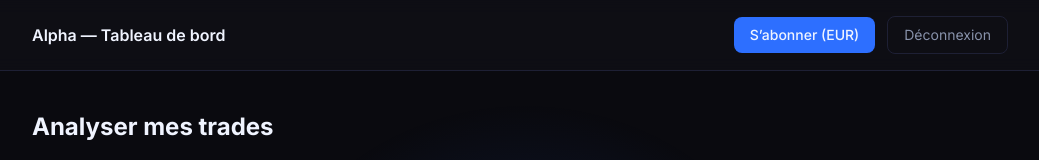
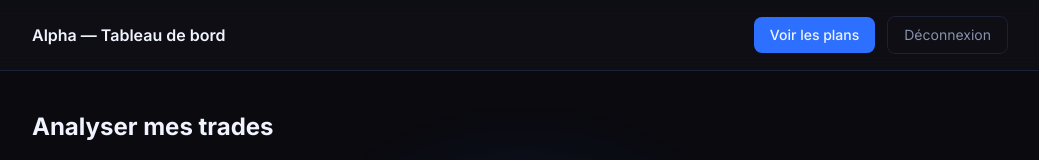
Before and after one commit to Sacha-10/alpha, a Next.js app: page /dashboard in a window 1280 px wide. Shown: the top 160 px of the page, without its empty margins (115-1154 px from the left). Built offline with nearby package versions, Linux system fonts and the light colour scheme.

Commit message:
feat: Stripe customer portal and dashboard plan display

```diff
--- /dev/null
+++ b/app/api/customer-portal/route.ts
@@ -0,0 +1,77 @@
+import { NextRequest, NextResponse } from 'next/server'
+
+import Stripe from 'stripe'
+
+import { createServerClient } from '@supabase/ssr'
+
+import { cookies } from 'next/headers'
+
+const stripe = new Stripe(process.env.STRIPE_SECRET_KEY!)
+
+export async function GET(req: NextRequest) {
+
+  const cookieStore = await cookies()
+
+  const supabase = createServerClient(
+
+    process.env.NEXT_PUBLIC_SUPABASE_URL!,
+
+    process.env.NEXT_PUBLIC_SUPABASE_ANON_KEY!,
+
+    {
+
+      cookies: {
+
+        getAll() { return cookieStore.getAll() },
+
+        setAll(cookiesToSet) {
+
+          try {
+
+            cookiesToSet.forEach(({ name, value, options }) =>
+
+              cookieStore.set(name, value, options)
+
+            )
+
+          } catch {}
+
+        },
+
+      },
+
+    }
+
+  )
+
+  const { data: { user } } = await supabase.auth.getUser()
+
+  if (!user) return NextResponse.redirect(new URL('/', req.url))
+
+  const { data: dbUser } = await supabase
+
+    .from('users')
+
+    .select('stripe_customer_id')
+
+    .eq('id', user.id)
+
+    .single()
+
+  if (!dbUser?.stripe_customer_id) {
+
+    return NextResponse.redirect(new URL('/pricing', req.url))
+
+  }
+
+  const session = await stripe.billingPortal.sessions.create({
+
+    customer: dbUser.stripe_customer_id,
+
+    return_url: `${process.env.NEXT_PUBLIC_APP_URL}/dashboard`,
+
+  })
+
+  return NextResponse.redirect(session.url)
+
+}
--- a/app/dashboard/DashboardClient.tsx
+++ b/app/dashboard/DashboardClient.tsx
@@ -3,7 +3,7 @@
 import { getSupabaseClient } from "@/lib/supabase";
 import { detectAndParse } from "@/lib/parseCSV";
 import { useRouter, useSearchParams } from "next/navigation";
-import { useCallback, useState } from "react";
+import { useCallback, useEffect, useState } from "react";
 import TradeReport from "@/components/TradeReport";
 import UploadZone from "@/components/UploadZone";
 import type { AiAnalysisResult } from "@/lib/tradingAnalysisTypes";
@@ -25,7 +25,30 @@ export default function DashboardClient() {
   const [analysesLimit, setAnalysesLimit] = useState<number | undefined>();
   const [loading, setLoading] = useState(false);
   const [error, setError] = useState<string | null>(null);
-  const [checkoutLoading, setCheckoutLoading] = useState(false);
+
+  const [subscriptionPlan, setSubscriptionPlan] = useState<string | null>(null);
+  const [analysesUsed, setAnalysesUsed] = useState<number | null>(null);
+  const [dbAnalysesLimit, setDbAnalysesLimit] = useState<number | null>(null);
+  const [analysesResetDate, setAnalysesResetDate] = useState<string | null>(null);
+
+  useEffect(() => {
+    async function fetchUserData() {
+      const { data: { user } } = await supabase.auth.getUser();
+      if (!user) return;
+      const { data } = await supabase
+        .from("users")
+        .select("subscription_plan, analyses_used, analyses_limit, analyses_reset_date")
+        .eq("id", user.id)
+        .single();
+      if (data) {
+        setSubscriptionPlan(data.subscription_plan ?? null);
+        setAnalysesUsed(data.analyses_used ?? null);
+        setDbAnalysesLimit(data.analyses_limit ?? null);
+        setAnalysesResetDate(data.analyses_reset_date ?? null);
+      }
+    }
+    void fetchUserData();
+  }, [supabase]);
 
   const runAnalyze = useCallback(async (file: File) => {
     setLoading(true);
@@ -79,13 +102,9 @@ export default function DashboardClient() {
     [runAnalyze]
   );
 
-  function subscribe() {
-    setCheckoutLoading(true);
-    setError(null);
-    window.location.href = new URL(
-      "/api/create-checkout?plan=starter",
-      window.location.origin
-    ).href;
+  function formatResetDate(dateStr: string): string {
+    const d = new Date(dateStr);
+    return `${String(d.getDate()).padStart(2, "0")}/${String(d.getMonth() + 1).padStart(2, "0")}`;
   }
 
   async function signOut() {
@@ -106,14 +125,34 @@ export default function DashboardClient() {
             Alpha — Tableau de bord
           </button>
           <div className="flex flex-wrap items-center gap-3">
-            <button
-              type="button"
-              onClick={() => subscribe()}
-              disabled={checkoutLoading}
-              className="rounded-lg bg-blue px-4 py-2 text-sm font-medium text-primary hover:bg-blue/85 disabled:opacity-50"
-            >
-              {checkoutLoading ? "Redirection…" : "S’abonner (EUR)"}
-            </button>
+            {subscriptionPlan ? (
+              <div className="flex flex-col items-end gap-0.5 text-sm">
+                <div className="flex items-center gap-2">
+                  <span className="font-medium capitalize text-primary">{subscriptionPlan}</span>
+                  <span className="rounded-full bg-green/15 px-2 py-0.5 text-xs font-medium text-green">Actif</span>
+                </div>
+                <span className="text-secondary">
+                  {analysesUsed ?? "–"} / {dbAnalysesLimit ?? "–"} analyses utilisées
+                </span>
+                {analysesResetDate && (
+                  <span className="text-secondary">Prochain cycle le {formatResetDate(analysesResetDate)}</span>
+                )}
+                <a
+                  href="/api/customer-portal"
+                  className="text-xs text-secondary/60 hover:text-secondary"
+                >
+                  Modifier · Annuler · Factures
+                </a>
+              </div>
+            ) : (
+              <button
+                type="button"
+                onClick={() => router.push("/pricing")}
+                className="rounded-lg bg-blue px-4 py-2 text-sm font-medium text-primary hover:bg-blue/85"
+              >
+                Voir les plans
+              </button>
+            )}
             <button
               type="button"
               onClick={() => void signOut()}
```
